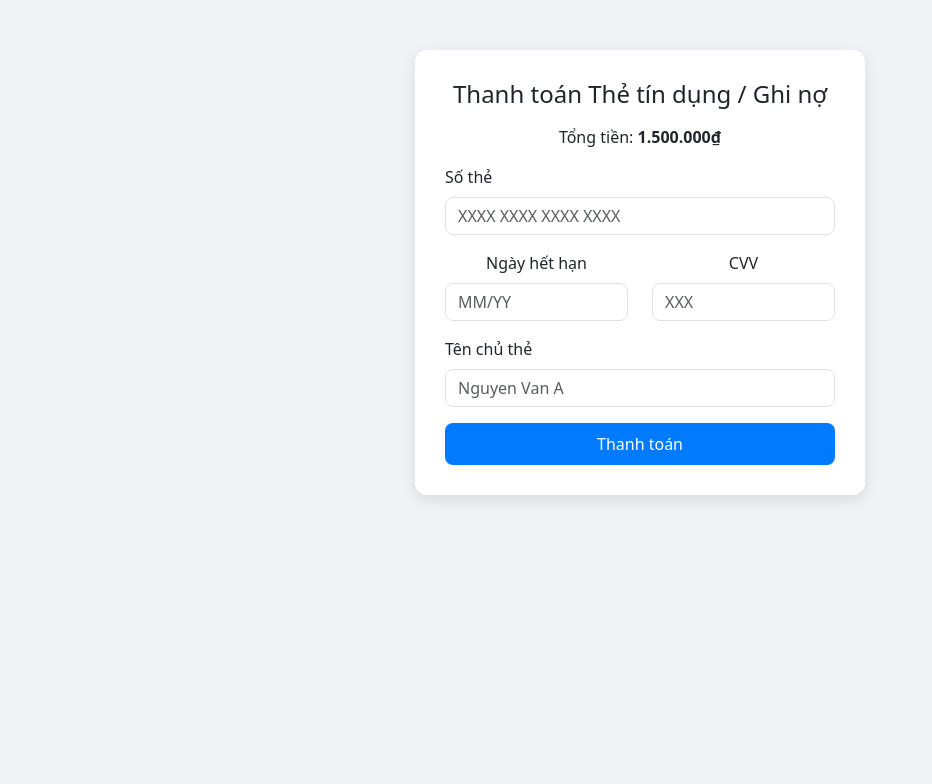
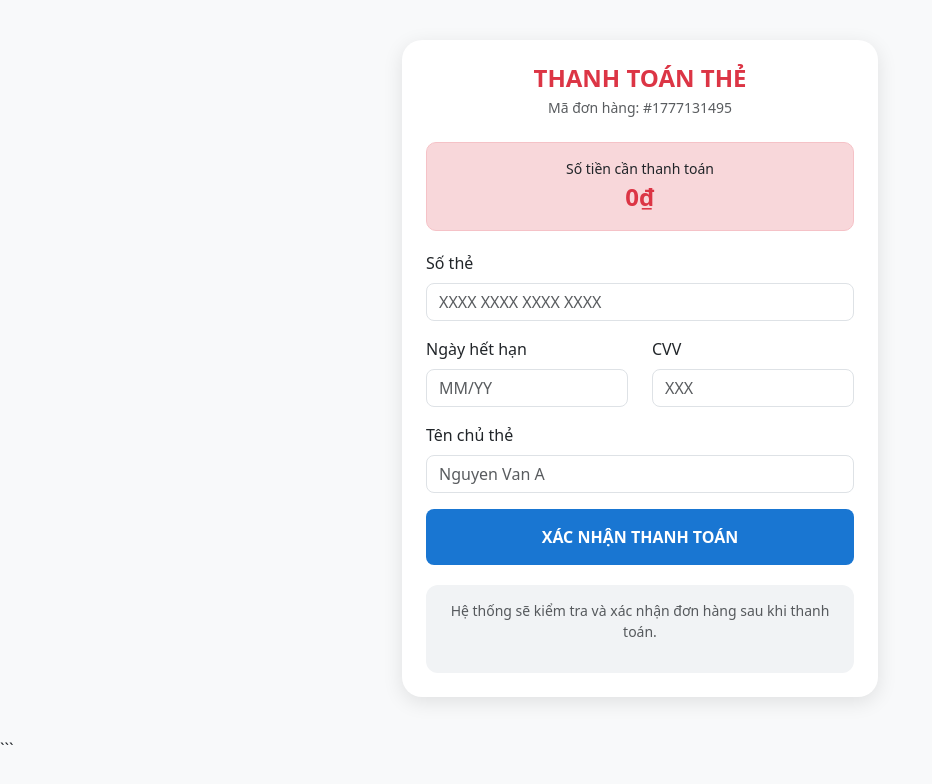
Before and after one commit to anhvu1205/TTCS-2026, a PHP site: page /payment-the.php in a window 1280 px wide. Shown: the top 784 px of the page, without its empty margins (0-932 px from the left). Run offline with PHP 8.4, Linux system fonts and the light colour scheme.

Commit message:
Add files via upload

````diff
--- a/payment-the.php
+++ b/payment-the.php
@@ -1,55 +1,171 @@
+<?php
+session_start();
+
+if ($_SERVER["REQUEST_METHOD"] == "POST") {
+    unset($_SESSION['cart']);
+    header("Location: shop.php");
+    exit();
+}
+
+$total = 0;
+$subtotal = 0;
+$shipping = 0;
+
+if (isset($_SESSION['cart']) && !empty($_SESSION['cart'])) {
+    foreach ($_SESSION['cart'] as $item) {
+        $subtotal += (float)$item['price'] * (int)$item['quantity'];
+    }
+
+    $shipping = ($subtotal >= 500000 || $subtotal == 0) ? 0 : 30000;
+    $total = $subtotal + $shipping;
+}
+
+$order_id = time();
+?>
+
 <!DOCTYPE html>
 <html lang="vi">
 <head>
 <meta charset="UTF-8">
 <meta name="viewport" content="width=device-width, initial-scale=1.0">
-    <title>Thanh toán Thẻ</title>
+<title>Thanh toán thẻ</title>
+
 <link href="https://cdn.jsdelivr.net/npm/bootstrap@5.3.0/dist/css/bootstrap.min.css" rel="stylesheet">
+
 <style>
-        body { background-color: #f0f2f5; }
-        .payment-container {
-            max-width: 450px;
-            margin: 50px auto;
-            background: #fff;
-            border-radius: 12px;
-            box-shadow: 0 5px 15px rgba(0,0,0,0.1);
-            padding: 30px;
-            text-align: center;
+
+body{
+background:#f8f9fa;
 }
-        .form-control { border-radius: 8px; }
-        .btn-pay {
-            background-color: #007bff;
-            color: #fff;
-            border-radius: 8px;
+
+.payment-container{
+max-width:500px;
+margin:40px auto;
 }
-        .info-text { font-size: 0.9rem; color: #555; margin-top: 15px; }
+
+.payment-card{
+border-radius:20px;
+border:none;
+overflow:hidden;
+box-shadow:0 5px 20px rgba(0,0,0,0.1);
+}
+
+.payment-summary{
+background:#f8d7da;
+border:1px solid #f5c2c7;
+border-radius:10px;
+padding:15px;
+margin-bottom:20px;
+text-align:center;
+}
+
+.payment-summary strong{
+font-size:24px;
+color:#dc3545;
+}
+
+.form-control{
+border-radius:8px;
+}
+
+.btn-pay{
+background:#1976d2;
+color:white;
+border:none;
+border-radius:8px;
+font-weight:bold;
+}
+
+.btn-pay:hover{
+background:#0d6efd;
+}
+
+.info-box{
+background:#f1f3f5;
+border-radius:12px;
+padding:15px;
+margin-top:20px;
+text-align:center;
+}
+
 </style>
+
 </head>
+
 <body>
-<div class="payment-container">
-    <h4 class="mb-3">Thanh toán Thẻ tín dụng / Ghi nợ</h4>
-    <p>Tổng tiền: <strong>1.500.000₫</strong></p>
-    <form action="shop.php" method="get">
-        <div class="mb-3 text-start">
+
+<div class="container payment-container">
+
+<div class="card payment-card">
+
+<div class="card-body p-4 text-center">
+
+<h4 class="fw-bold text-danger mb-1">
+THANH TOÁN THẺ
+</h4>
+
+<p class="text-muted small mb-4">
+Mã đơn hàng: #<?php echo $order_id; ?>
+</p>
+
+<div class="payment-summary">
+
+<span class="small d-block">
+Số tiền cần thanh toán
+</span>
+
+<strong>
+<?php echo number_format($total); ?>₫
+</strong>
+
+</div>
+
+<form method="post" class="text-start">
+
+<div class="mb-3">
 <label class="form-label">Số thẻ</label>
-            <input type="text" class="form-control" placeholder="XXXX XXXX XXXX XXXX">
+<input type="text" name="card_number" class="form-control" placeholder="XXXX XXXX XXXX XXXX" required>
 </div>
-        <div class="mb-3 row">
+
+<div class="row mb-3">
+
 <div class="col">
 <label class="form-label">Ngày hết hạn</label>
-                <input type="text" class="form-control" placeholder="MM/YY">
+<input type="text" name="expiry" class="form-control" placeholder="MM/YY" required>
 </div>
+
 <div class="col">
 <label class="form-label">CVV</label>
-                <input type="text" class="form-control" placeholder="XXX">
+<input type="text" name="cvv" class="form-control" placeholder="XXX" required>
 </div>
+
 </div>
-        <div class="mb-3 text-start">
+
+<div class="mb-3">
 <label class="form-label">Tên chủ thẻ</label>
-            <input type="text" class="form-control" placeholder="Nguyen Van A">
+<input type="text" name="card_name" class="form-control" placeholder="Nguyen Van A" required>
 </div>
-        <button type="submit" class="btn btn-pay w-100 py-2">Thanh toán</button>
+
+<button type="submit" class="btn btn-pay w-100 py-3">
+XÁC NHẬN THANH TOÁN
+</button>
+
 </form>
+
+<div class="info-box">
+
+<p class="small text-muted">
+Hệ thống sẽ kiểm tra và xác nhận đơn hàng sau khi thanh toán.
+</p>
+
 </div>
+
+</div>
+
+</div>
+
+</div>
+
 </body>
 </html>
+```
--- a/shop.php
+++ b/shop.php
@@ -88,7 +88,7 @@ $result = mysqli_query($conn, $sql);
                     ['name' => 'Áo sơ mi', 'image' => 'https://images.unsplash.com/photo-1596755094514-f87e34085b2c?w=600', 'color' => '#D9E5D6', 'id' => 5],
                     ['name' => 'Quần jean', 'image' => 'https://images.unsplash.com/photo-1542272604-787c3835535d?w=600', 'color' => '#D6DDE8', 'id' => 2],
                     ['name' => 'Áo khoác', 'image' => 'https://images.unsplash.com/photo-1551028719-00167b16eac5?w=600', 'color' => '#E8D9D6', 'id' => 3],
-                    ['name' => 'Unisex', 'image' => 'https://images.unsplash.com/photo-1515886657613-9f3515b0c78f?w=600', 'color' => '#E5E0D8', 'id' => 6],
+                    ['name' => 'Unisex', 'image' => 'https://images.unsplash.com/photo-1515886657613-9f3515b0c78f?w=600', 'color' => '#E5E0D8', 'id' => 4],
                 ];
 
                 foreach ($categories as $cat) :
````
Also changed, not shown: cart.php (+75 -71 lines), checkout.php (+27 -7 lines), detail.php (+26 -5 lines), payment-qr.php (+10 -1 lines). Lines whose indentation alone changed are shown as unchanged.
